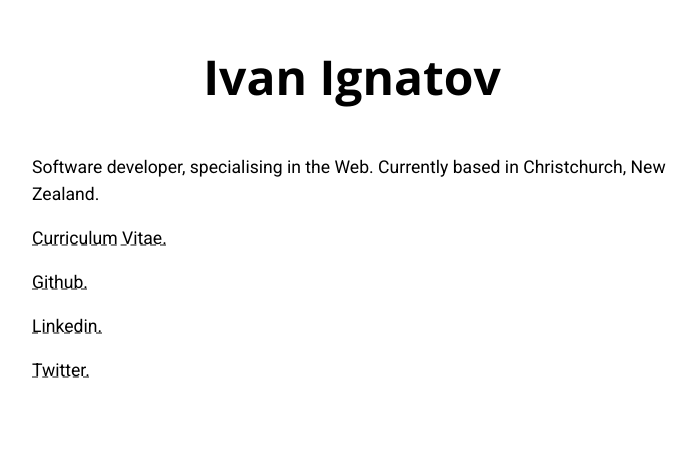
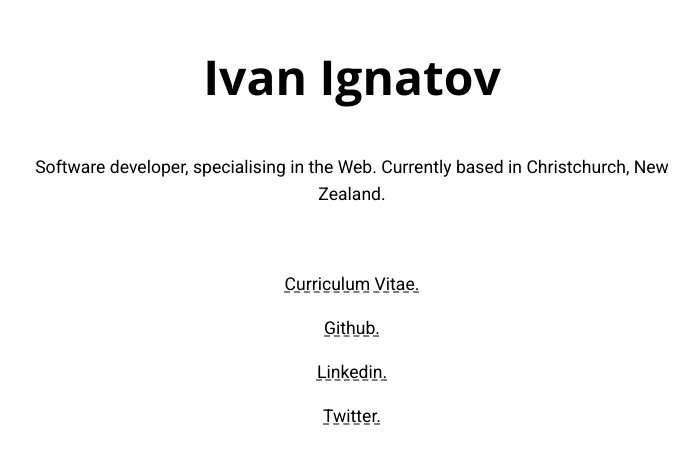
Before and after one commit to metamorfoso/curriculum-vitae, a Jekyll site: the page built from _pages/landing.html, in a window 1280 px wide. Shown: the top 464 px of the page, without its empty margins (288-987 px from the left). Built offline with Jekyll 4.4.1, drawn with Linux system fonts in a browser that asks for light colours.

Commit message:
Centred items on landing page.

```diff
--- a/_pages/landing.html
+++ b/_pages/landing.html
@@ -7,8 +7,10 @@ permalink: /
 <div class="landing-wrapper">
   <p>Software developer, specialising in the Web. Currently based in
     Christchurch, New Zealand.</p>
-  <p><a href="/cv">Curriculum Vitae.</a></p>
-  <p><a href="https://github.com/metamorfoso">Github.</a></p>
-  <p><a href="https://nz.linkedin.com/in/ivan-ignatov-15930b133">Linkedin.</a></p>
-  <p><a href="https://twitter.com/i_i_ivanovic">Twitter.</a></p>
+  <div class="links-wrapper">
+    <p><a href="/cv">Curriculum Vitae.</a></p>
+    <p><a href="https://github.com/metamorfoso">Github.</a></p>
+    <p><a href="https://nz.linkedin.com/in/ivan-ignatov-15930b133">Linkedin.</a></p>
+    <p><a href="https://twitter.com/i_i_ivanovic">Twitter.</a></p>
+  </div>
 </div>
--- /dev/null
+++ b/_sass/landing.sass
@@ -0,0 +1,5 @@
+.landing-wrapper
+  text-align: center
+
+  .links-wrapper
+    margin-top: 4rem
--- a/css/main.scss
+++ b/css/main.scss
@@ -7,4 +7,5 @@
 	"nav",
 	"page",
   "syntax-highlighting",
-	"cv"
+	"cv",
+	"landing"
```
